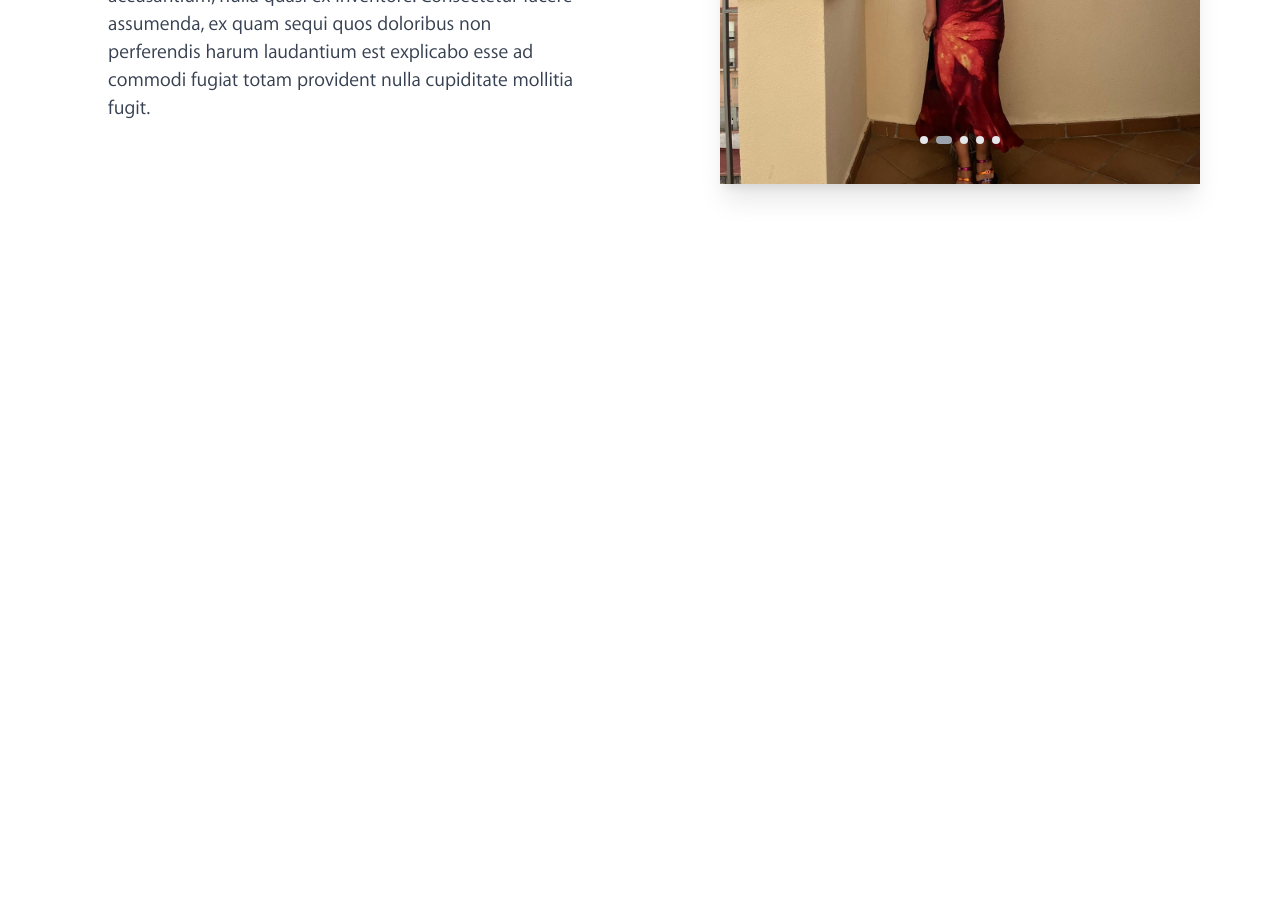
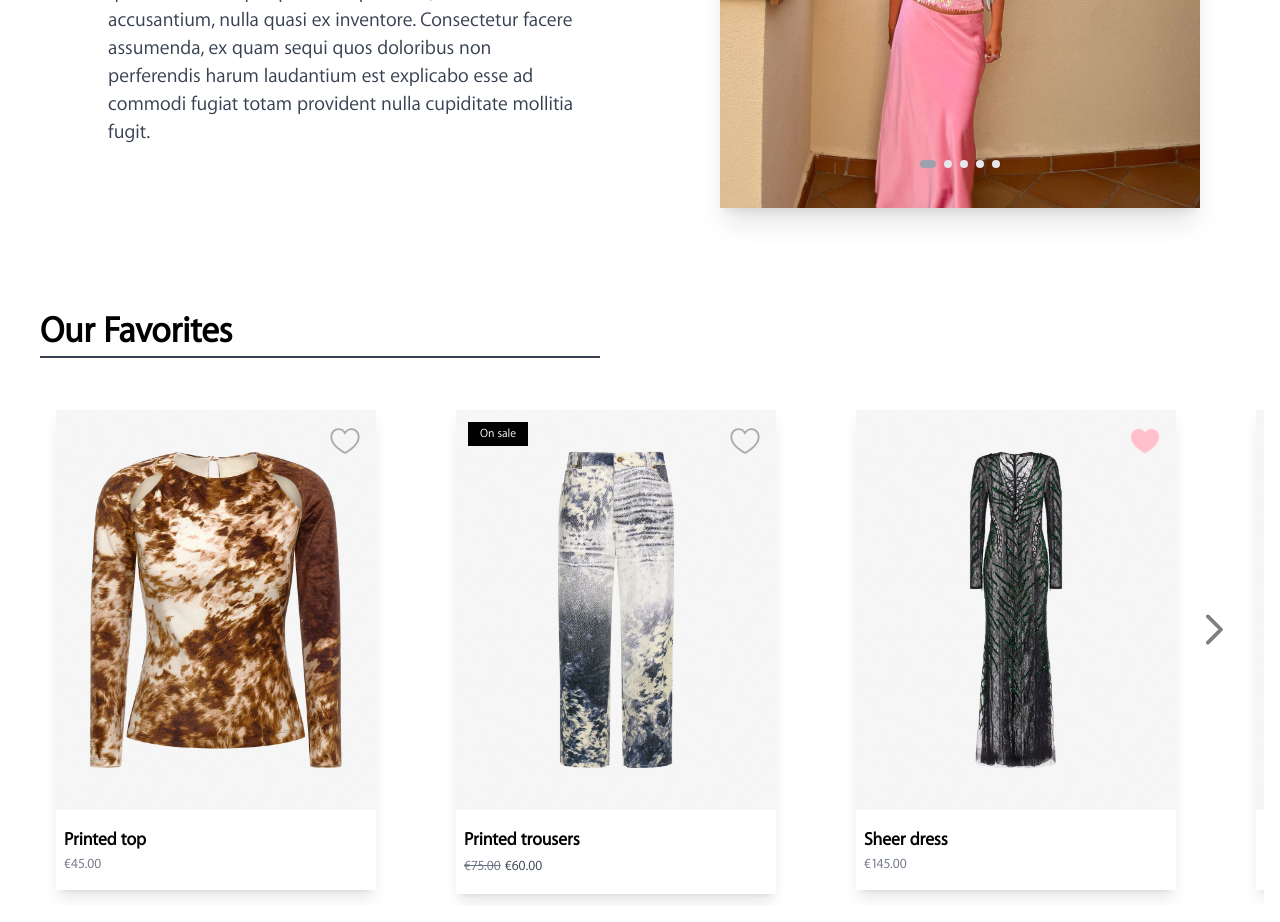
Before and after one commit to Eli-Rousseau/vintagearchivejungle, a Next.js app: page / in a window 1280 px wide. Shown: the part 1280-2202 px from the top of the page. Before the commit the page ends 1512 px from the top, so only its background shows below. Built offline with nearby package versions, Linux system fonts and the light colour scheme.

Commit message:
styled the favorite articles component

```diff
--- a/app/AboutMePictures.tsx
+++ b/app/AboutMePictures.tsx
@@ -22,8 +22,8 @@ const AboutMePictures = () => {
           prevIndex === pictures.length - 1 ? 0 : prevIndex + 1
         );
         setFadeClass("fade-in");
-      }, 100); // Should match the fade out transition time: 100 miliseconds
-    }, 5000); // Change image every: 5 seconds
+      }, 200); // Should match the fade out transition time: 100 miliseconds
+    }, 7000); // Change image every: 7 seconds
 
     return () => clearInterval(interval);
   }, [pictures.length]);
--- /dev/null
+++ b/app/FavoriteArticles.tsx
@@ -0,0 +1,130 @@
+"use client";
+
+import React, { useRef, useState, useEffect } from "react";
+import ArticleCard, { Article } from "@/components/ArticleCard";
+import { HiOutlineChevronLeft, HiOutlineChevronRight } from "react-icons/hi";
+import article1 from "@/public/assets/images/img1.jpg";
+import article2 from "@/public/assets/images/img2.jpg";
+import article3 from "@/public/assets/images/img3.jpg";
+import article4 from "@/public/assets/images/img4.jpg";
+
+const FavoriteArticles = () => {
+  const articles: Article[] = [
+    {
+      identifier: 1,
+      title: "Printed top",
+      price: 45.0,
+      src: article1,
+      sale: 0,
+      liked: false,
+    },
+    {
+      identifier: 2,
+      title: "Printed trousers",
+      price: 75.0,
+      src: article2,
+      sale: 20,
+      liked: false,
+    },
+    {
+      identifier: 3,
+      title: "Sheer dress",
+      price: 145.0,
+      src: article3,
+      sale: 0,
+      liked: true,
+    },
+    {
+      identifier: 4,
+      title: "Leather boots",
+      price: 78.0,
+      src: article4,
+      sale: 0,
+      liked: false,
+    },
+  ];
+
+  const [showLeftChevron, setShowLeftChevron] = useState(false);
+  const [showRightChevron, setShowRightChevron] = useState(true);
+  const sliderRef = useRef<HTMLDivElement>(null);
+
+  const handleScroll = () => {
+    const slider = sliderRef.current;
+    if (slider) {
+      const { scrollLeft, scrollWidth, clientWidth } = slider;
+
+      const tolerance = 1;
+
+      setShowLeftChevron(scrollLeft > 0);
+
+      setShowRightChevron(scrollLeft < scrollWidth - clientWidth - tolerance);
+    }
+  };
+
+  const slideLeft = () => {
+    let slider = sliderRef.current;
+    let cardWidth = document.querySelector(".article-card")?.clientWidth || 0;
+    slider!.scrollLeft -= cardWidth;
+  };
+
+  const slideRight = () => {
+    let slider = sliderRef.current;
+    let cardWidth = document.querySelector(".article-card")?.clientWidth || 0;
+    slider!.scrollLeft += cardWidth;
+  };
+
+  useEffect(() => {
+    // Check the scroll position on component mount
+    handleScroll();
+  }, []);
+
+  return (
+    <div className="flex flex-col gap-y-10">
+      <div className="flex w-full justify-center lg:w-1/2 px-6">
+        <h2 className="text-4xl font-bold border-gray-700 border-b-2 pb-1 flex-grow max-w-[37rem] lg:mr-4">
+          Our Favorites
+        </h2>
+      </div>
+      <div className="relative w-full">
+        {/* Left Chevron */}
+        {showLeftChevron && (
+          <HiOutlineChevronLeft
+            className="absolute bottom-1/2 left-2 z-10 opacity-50 cursor-pointer mx-5 hover:opacity-100"
+            size={45}
+            onClick={slideLeft}
+          />
+        )}
+
+        {/* Slider Container */}
+        <div
+          id="slider"
+          ref={sliderRef}
+          className="flex w-full overflow-x-scroll justify-around scroll-smooth scrollbar-hide snap-x snap-mandatory"
+          onScroll={handleScroll} // Attach scroll event
+        >
+          {articles.map((article) => (
+            <div
+              className="w-full flex-shrink-0 flex max-w-[25rem] justify-center cursor-default hover:scale-[102%] ease-in-out duration-300 snap-center article-card"
+              key={article.identifier}
+            >
+              <div className="w-[80%] my-3">
+                <ArticleCard article={article} />
+              </div>
+            </div>
+          ))}
+        </div>
+
+        {/* Right Chevron */}
+        {showRightChevron && (
+          <HiOutlineChevronRight
+            className="absolute bottom-1/2 right-2 z-10 opacity-50 cursor-pointer mx-5 hover:opacity-100"
+            size={45}
+            onClick={slideRight}
+          />
+        )}
+      </div>
+    </div>
+  );
+};
+
+export default FavoriteArticles;
--- a/app/HomeVisual.tsx
+++ b/app/HomeVisual.tsx
@@ -1,4 +1,8 @@
 "use client";
+
+import { useState, useEffect } from "react";
+import Button from "@/components/Button";
+import Link from "next/link";
 
 const backgrounds = [
   "/assets/images/print1.jpeg",
@@ -13,14 +17,14 @@ const backgrounds = [
   "/assets/images/print10.jpg",
 ];
 
-import Button from "@/components/Button";
-import Link from "next/link";
-import React, { useState } from "react";
+const HomeVisual = () => {
+  const [backgroundImage, setBackgroundImage] = useState("");
 
-const HomeVisual = () => {
-  const [backgroundImage, setBackgroundImage] = useState(
-    backgrounds[Math.floor(Math.random() * backgrounds.length)]
-  );
+  useEffect(() => {
+    setBackgroundImage(
+      backgrounds[Math.floor(Math.random() * backgrounds.length)]
+    );
+  }, [backgroundImage]);
 
   const handleMouseClick = () => {
     setBackgroundImage(
@@ -29,7 +33,7 @@ const HomeVisual = () => {
   };
 
   return (
-    <div className="h-full flex flex-col  justify-around items-center relative overflow-hidden">
+    <div className="h-full flex flex-col justify-around items-center relative overflow-hidden">
       <div
         className="responsive-paragraph chalet-comprimé cursor-default responsive-visual relative"
         onClick={handleMouseClick}
--- a/app/ShoppingCartMenu.tsx
+++ b/app/ShoppingCartMenu.tsx
@@ -69,8 +69,8 @@ const ShoppingCartMenu = () => {
                 <span>{article.title}</span>
               </div>
               <div>
-                <span>Price: </span>
-                <span>{`€ ${article.price.toFixed(2)}`}</span>
+                <span>Price:</span>
+                <span className="ml-1">{`€ ${article.price.toFixed(2)}`}</span>
               </div>
             </div>
             {/* Close button */}
@@ -84,7 +84,7 @@ const ShoppingCartMenu = () => {
       {/* Summary section */}
       <div className="flex items-center my-3 text-base">
         <span>Total price: </span>
-        <span>{`€ ${totalPrice.toFixed(2)}`}</span>
+        <span className="ml-1">{`€ ${totalPrice.toFixed(2)}`}</span>
       </div>
       <div>
         <Button text="Checkout" />
--- a/app/globals.css
+++ b/app/globals.css
@@ -120,12 +120,12 @@
   /* Fade-in and out transitions between pictures */
   .fade-in {
     opacity: 1;
-    transition: opacity 0.1s ease-in-out;
+    transition: opacity 0.2s ease-in-out;
   }
 
   .fade-out {
     opacity: 0;
-    transition: opacity 0.1s ease-in-out;
+    transition: opacity 0.2s ease-in-out;
   }
 
 }
--- a/app/page.tsx
+++ b/app/page.tsx
@@ -1,11 +1,12 @@
 import HomeVisual from "@/app/HomeVisual";
 import NavBar from "@/app/NavBar";
 import AboutMeText from "@/app/AboutMeText";
-import AboutMePictures from "./AboutMePictures";
+import AboutMePictures from "@/app/AboutMePictures";
+import FavoriteArticles from "@/app/FavoriteArticles";
 
 export default function Home() {
   return (
-    <div className="grid grid-rows-auto gap-4">
+    <div className="grid grid-rows-auto gap-10">
       {/* First part: navbar and home screen visual */}
       <div className="flex flex-col h-screen">
         <NavBar />
@@ -22,9 +23,9 @@ export default function Home() {
         </div>
       </div>
       {/* Third part: favorites */}
-      <div className="flex justify-center items-center row-start-3 hidden">
+      <div className="p-4">
         {/* Favorites content here */}
-        <p></p>
+        <FavoriteArticles />
       </div>
     </div>
   );
--- /dev/null
+++ b/components/ArticleCard.tsx
@@ -0,0 +1,68 @@
+"use client";
+
+import Image, { StaticImageData } from "next/image";
+import { useState } from "react";
+import { GoHeartFill } from "react-icons/go";
+
+export interface Article {
+  identifier: number;
+  src: StaticImageData;
+  title: string;
+  price: number;
+  sale: number;
+  liked: boolean;
+}
+
+interface Props {
+  article: Article;
+}
+
+const ArticleCard = ({ article }: Props) => {
+  const [liked, setLiked] = useState(article.liked);
+
+  return (
+    <div className="flex flex-col items-start w-full shadow-lg">
+      <div className="relative w-full pb-[125%]">
+        <Image
+          src={article.src}
+          alt={article.title}
+          fill
+          className="object-cover"
+          sizes="(max-width: 768px) 100vw, 80px"
+        />
+        <GoHeartFill
+          className="absolute right-4 top-4 cursor-pointer transition-colors duration-300 ease-in-out"
+          fill={liked ? "pink" : "none"}
+          stroke={liked ? "pink" : "black"}
+          strokeWidth={1.5}
+          strokeOpacity={0.3}
+          size={30}
+          onClick={() => setLiked(!liked)}
+        />
+
+        {article.sale !== 0 && (
+          <p className="bg-black absolute text-xs top-3 left-3 px-3 py-1 text-white">
+            On sale
+          </p>
+        )}
+      </div>
+      <div className="my-4 pl-2 w-full text-left">
+        <h3 className="text-lg font-semibold">{article.title}</h3>
+        {article.sale !== 0 ? (
+          <>
+            <p className="text-sm text-gray-500 line-through inline-block">
+              €{article.price.toFixed(2)}
+            </p>
+            <p className="text-sm text-gray-700 inline-block ml-1">
+              €{(article.price * (1 - article.sale / 100)).toFixed(2)}
+            </p>
+          </>
+        ) : (
+          <p className="text-sm text-gray-500">€{article.price.toFixed(2)}</p>
+        )}
+      </div>
+    </div>
+  );
+};
+
+export default ArticleCard;
--- a/package.json
+++ b/package.json
@@ -14,7 +14,8 @@
     "react": "^18",
     "react-dom": "^18",
     "react-icons": "^5.3.0",
-    "sharp": "^0.33.5"
+    "sharp": "^0.33.5",
+    "tailwind-scrollbar-hide": "^1.1.7"
   },
   "devDependencies": {
     "@types/node": "^20",
--- a/tailwind.config.ts
+++ b/tailwind.config.ts
@@ -17,6 +17,8 @@ const config: Config = {
       }
     },
   },
-  plugins: [],
+  plugins: [
+    require('tailwind-scrollbar-hide')
+  ],
 };
 export default config;
```
Also changed, not shown: 1 other file (tests, documents, lock files or other folders).
